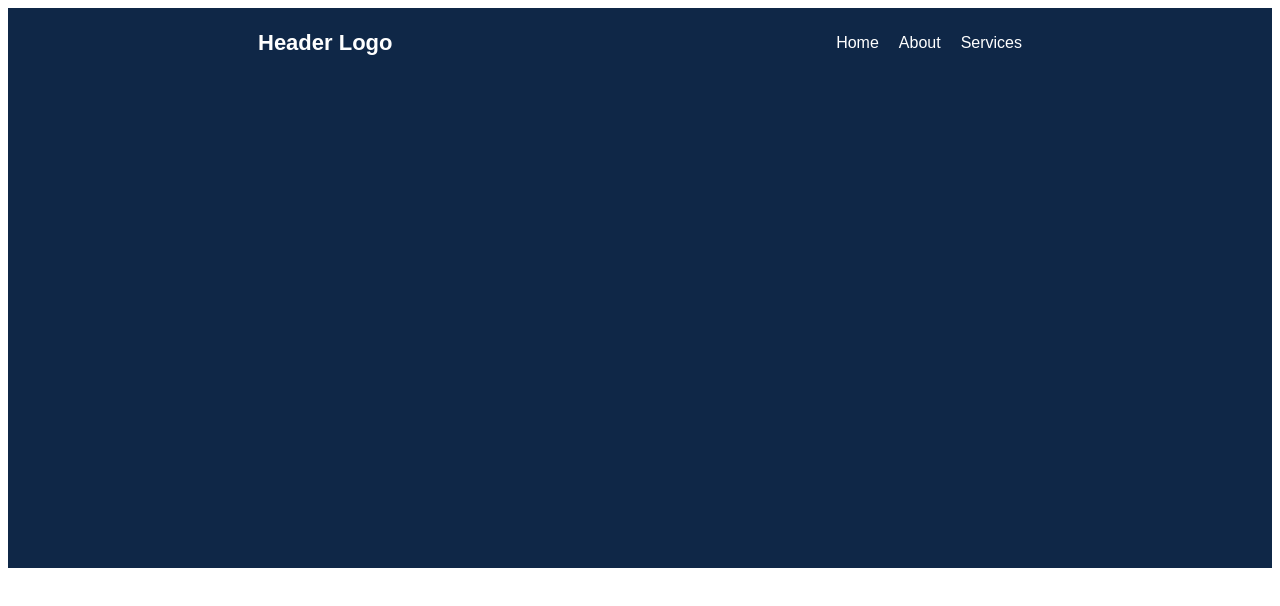
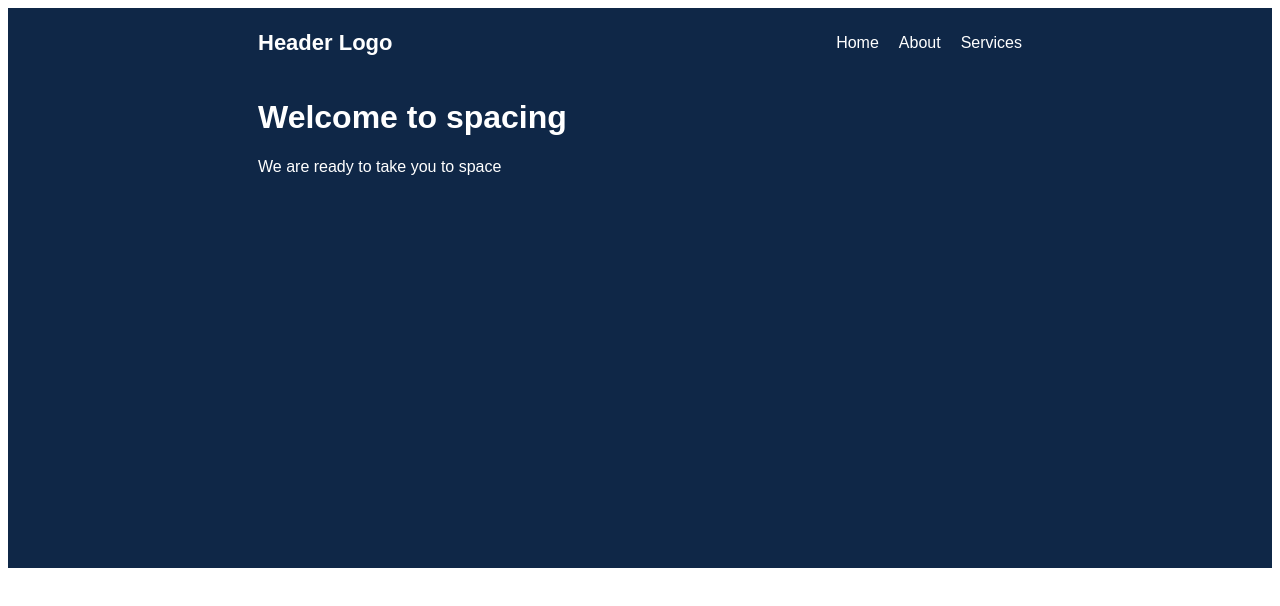
Before and after one commit to ALMv1/landing-page, a plain HTML site: page index.html in a window 1280 px wide. Drawn offline with Linux system fonts and the light colour scheme.

Commit message:
add hero-content

```diff
--- a/index.html
+++ b/index.html
@@ -21,7 +21,13 @@
             </nav>
         </div>
         <div class="hero-content">
-            <div class="hero-text"></div>
+            <div class="hero-text">
+                <div class="hero-title">
+                    <h1>Welcome to spacing</h1>
+                </div>
+                <div class="hero-description">
+                    <p>We are ready to take you to space</p>
+            </div>
             <div class="hero-image"></div>
         </div>
     </div>
```
